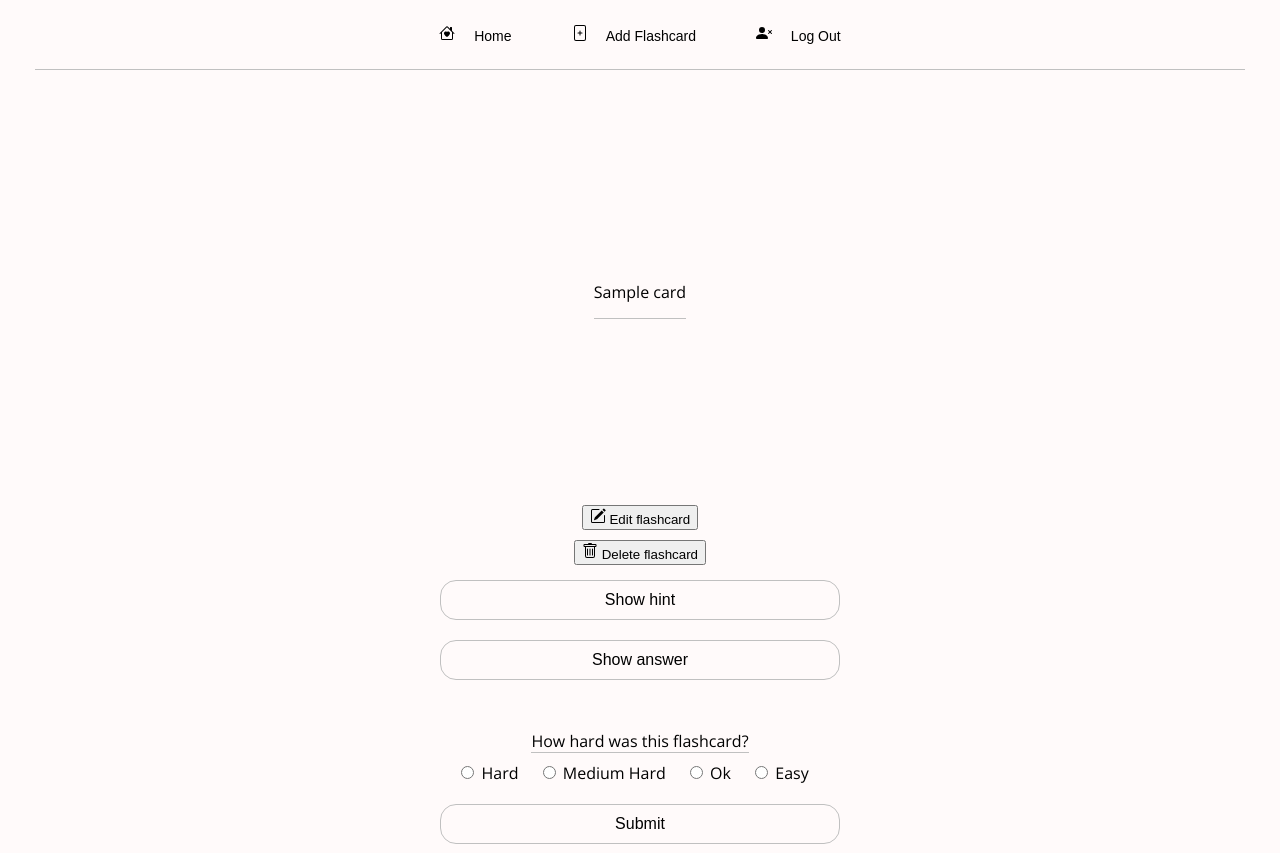
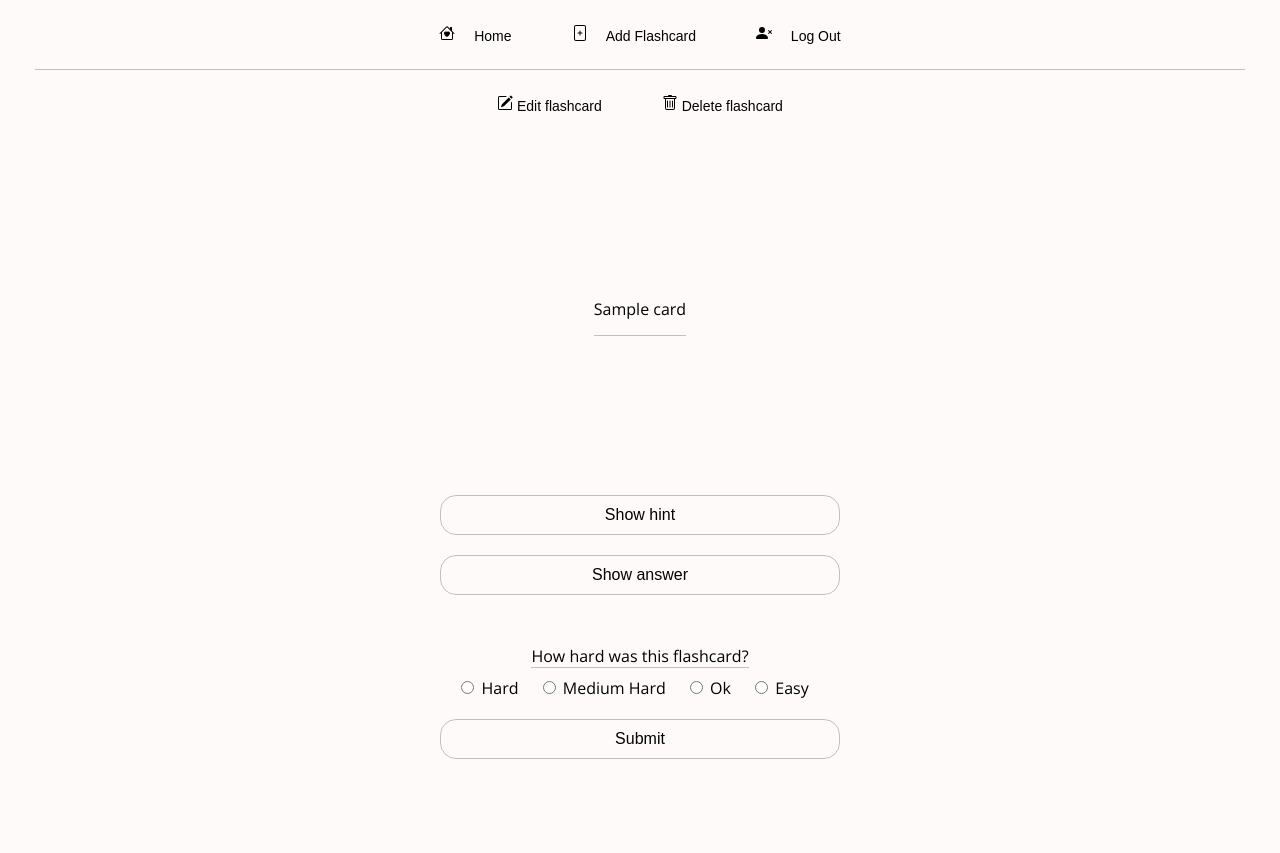
Before and after one commit to emiliaburdak/Flashcard-app, a Flask app: a page that uses flask/Anki/app/templates/baseline.html in a window 1280 px wide. Shown: the top 853 px of the page. After the commit the page ends 759 px from the top, so only its background shows below. Run offline with Flask 3, Linux system fonts and the light colour scheme; a user stored in the database is signed in; tables that the repository leaves empty hold one stand-in row (values such as "Sample post").

Commit message:
the appearance of the page has been improved

```diff
--- a/flask/Anki/app/static/style.css
+++ b/flask/Anki/app/static/style.css
@@ -91,9 +91,18 @@ body {
     margin: 10px;
     color: #000000;
     padding: 40px 30px;
-    font-size: 20px;
     cursor: pointer;
     width: 90vw;
+}
+
+.deck-name {
+    font-size: 20px;
+    margin-bottom: 12px;
+}
+
+.rating {
+    font-size: 15px;
+    color: #A9A9A9;
 }
 
 .note {
@@ -176,7 +185,7 @@ body {
     flex-direction: column;
     justify-content: center;
     align-items: center;
-    min-height: 50vh;
+    min-height: 42vh;
 }
 
 .radio-label {
@@ -199,3 +208,14 @@ body {
     font-size: 14px;
     cursor: pointer;
 }
+
+a {
+    text-decoration : none;
+}
+
+.flashcard-upper-buttons {
+    display: flex;
+    align-items: center;
+    justify-content: center;
+    margin-top: 20px;
+}
--- a/flask/Anki/app/templates/display_flashcard.html
+++ b/flask/Anki/app/templates/display_flashcard.html
@@ -2,17 +2,9 @@
 {% block title %}Home{% endblock %}
 {% block content%}
 <section>
-    <div class="flashcard-layout">
-        <div class="flashcard-string-layout" id="flashcard">
-            <p class="flashcard-name" id="front_name">{{ flashcard.front_name }}</p>
-            <p class="flashcard-name" id="hint" data-back-name="{{ flashcard.back_name }}" style="display:none"></p>
-            <h1 class="flashcard-name" id="back_name" style="display:none">{{ flashcard.back_name }}</h1>
-            <p class="flashcard-name" id="sentence" style="display:none">{{ flashcard.sentence }}</p>
-        </div>
-
-        <div class="flashcard-upper-button">
+    <div class="flashcard-upper-buttons">
         <a href="{{ url_for('body.render_edit_flashcard_template', flashcard_id=flashcard.id)}}">
-                <button type="button">
+            <button class="flashcard-upper-button" type="button">
                 <svg xmlns="http://www.w3.org/2000/svg" width="16" height="16" fill="currentColor"
                      class="bi bi-pencil-square" viewBox="0 0 16 16">
                     <path d="M15.502 1.94a.5.5 0 0 1 0 .706L14.459 3.69l-2-2L13.502.646a.5.5 0 0 1 .707 0l1.293 1.293zm-1.75 2.456-2-2L4.939 9.21a.5.5 0 0 0-.121.196l-.805 2.414a.25.25 0 0 0 .316.316l2.414-.805a.5.5 0 0 0 .196-.12l6.813-6.814z"/>
@@ -22,11 +14,9 @@
                 Edit flashcard
             </button>
         </a>
-        </div>
 
-        <div class="flashcard-upper-button">
         <a href="{{ url_for('body.delete_flashcard', flashcard_id=flashcard.id)}}">
-                <button type="button">
+            <button class="flashcard-upper-button" type="button">
                 <svg xmlns="http://www.w3.org/2000/svg" width="16" height="16" fill="currentColor"
                      class="bi bi-trash" viewBox="0 0 16 16">
                     <path d="M5.5 5.5A.5.5 0 0 1 6 6v6a.5.5 0 0 1-1 0V6a.5.5 0 0 1 .5-.5Zm2.5 0a.5.5 0 0 1 .5.5v6a.5.5 0 0 1-1 0V6a.5.5 0 0 1 .5-.5Zm3 .5a.5.5 0 0 0-1 0v6a.5.5 0 0 0 1 0V6Z"/>
@@ -35,6 +25,14 @@
                 Delete flashcard
             </button>
         </a>
+    </div>
+
+    <div class="flashcard-layout">
+        <div class="flashcard-string-layout" id="flashcard">
+            <p class="flashcard-name" id="front_name">{{ flashcard.front_name }}</p>
+            <p class="flashcard-name" id="hint" data-back-name="{{ flashcard.back_name }}" style="display:none"></p>
+            <h1 class="flashcard-name" id="back_name" style="display:none">{{ flashcard.back_name }}</h1>
+            <p class="flashcard-name" id="sentence" style="display:none">{{ flashcard.sentence }}</p>
         </div>
 
         <div class="button-section">
--- a/flask/Anki/app/templates/home.html
+++ b/flask/Anki/app/templates/home.html
@@ -8,8 +8,8 @@
         {% if deck_name != None %}
         <ul><a href="{{ url_for('body.display_flashcard', deck_name=deck_name) }}">
             <button class="deck-buttons" type="button">
-                {{ deck_name.lower() }}
-                {{ daily_rating }} flashcards left to review
+                <div class="deck-name">{{ deck_name.lower() }}</div>
+                <div class="rating">{{ daily_rating }} flashcards left to review</div>
             </button>
         </a></ul>
         {% endif %}
```
Also changed, not shown: flask/Anki/app/templates/baseline.html (+0 -11 lines). Lines whose indentation alone changed are shown as unchanged.
